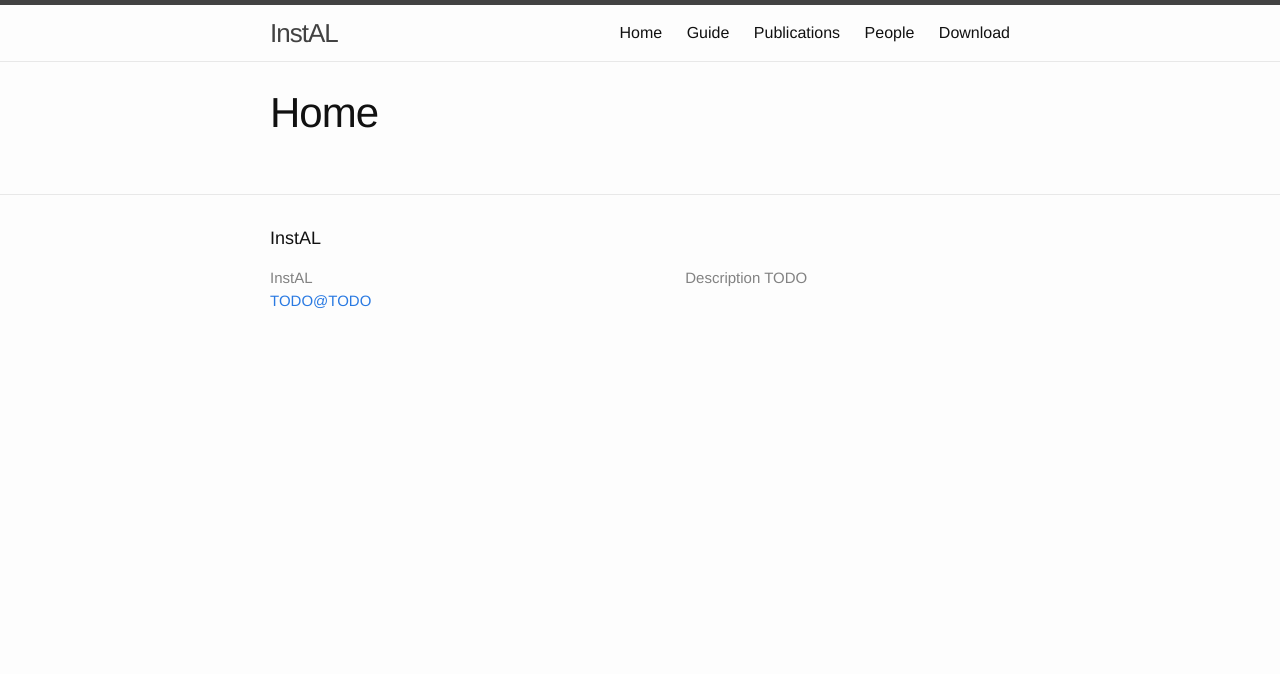
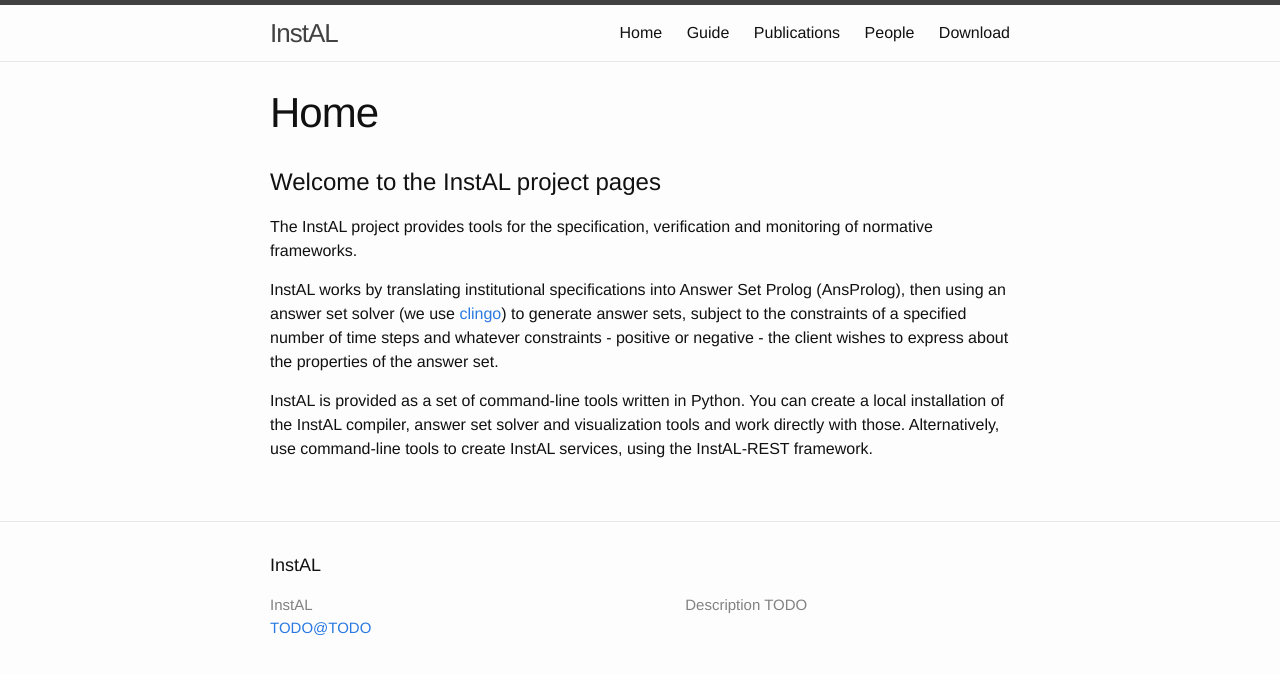
Before and after one commit to instsuite/instsuite.github.io, a Jekyll site: the page built from index.md, in a window 1280 px wide. Shown: the top 674 px of the page. Built offline with Jekyll 4.4.1, drawn with Linux system fonts in a browser that asks for light colours.

Commit message:
Update index.md

```diff
--- a/index.md
+++ b/index.md
@@ -3,3 +3,10 @@ layout: page
 title: Home
 order: 10
 ---
+# Welcome to the InstAL project pages
+
+The InstAL project provides tools for the specification, verification and monitoring of normative frameworks.
+
+InstAL works by translating institutional specifications into Answer Set Prolog (AnsProlog), then using an answer set solver (we use <a href="http://potassco.org/">clingo</a>) to generate answer sets, subject to the constraints of a specified number of time steps and whatever constraints - positive or negative - the client wishes to express about the properties of the answer set.
+
+InstAL is provided as a set of command-line tools written in Python. You can create a local installation of the InstAL compiler, answer set solver and visualization tools and work directly with those. Alternatively, use command-line tools to create InstAL services, using the InstAL-REST framework.
```
